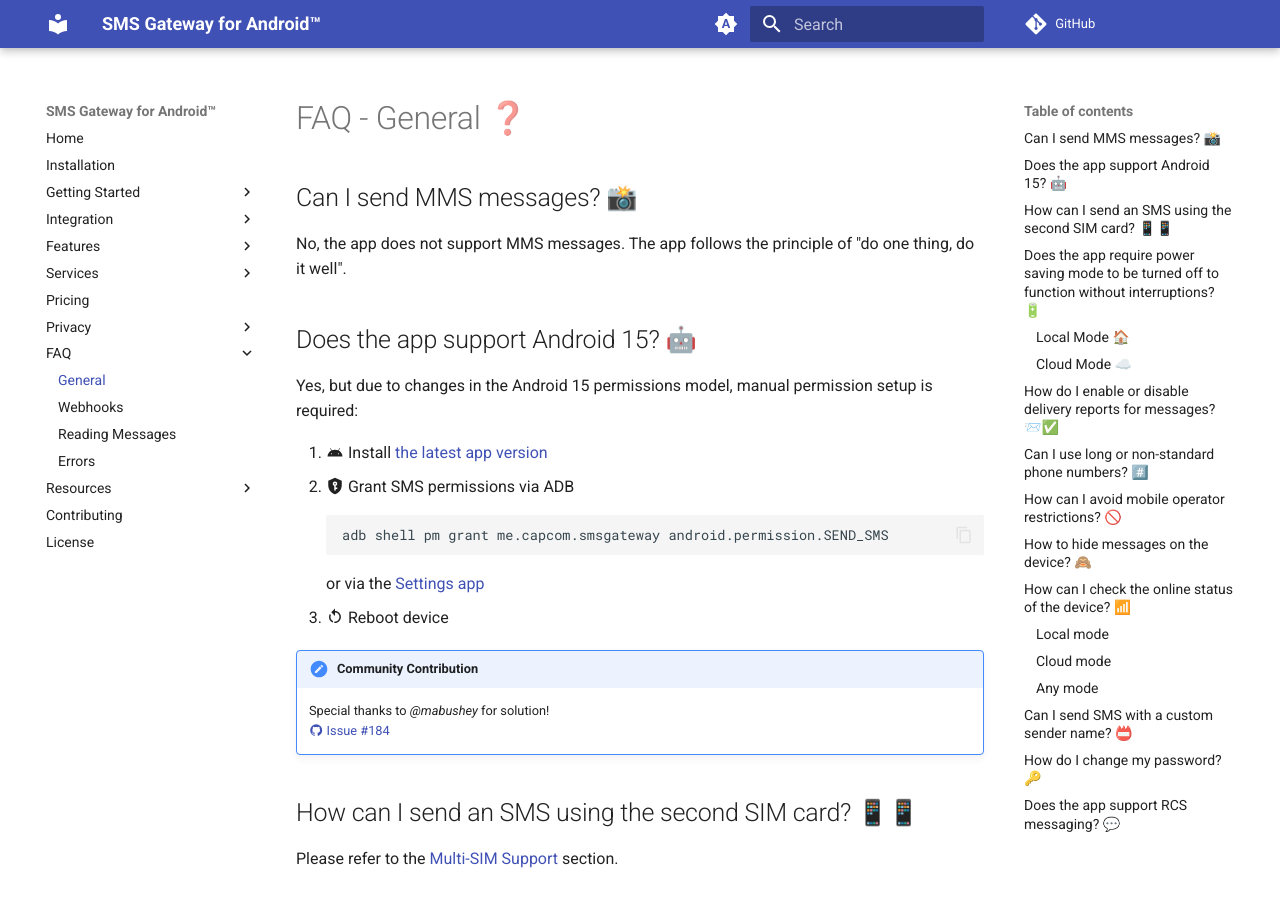
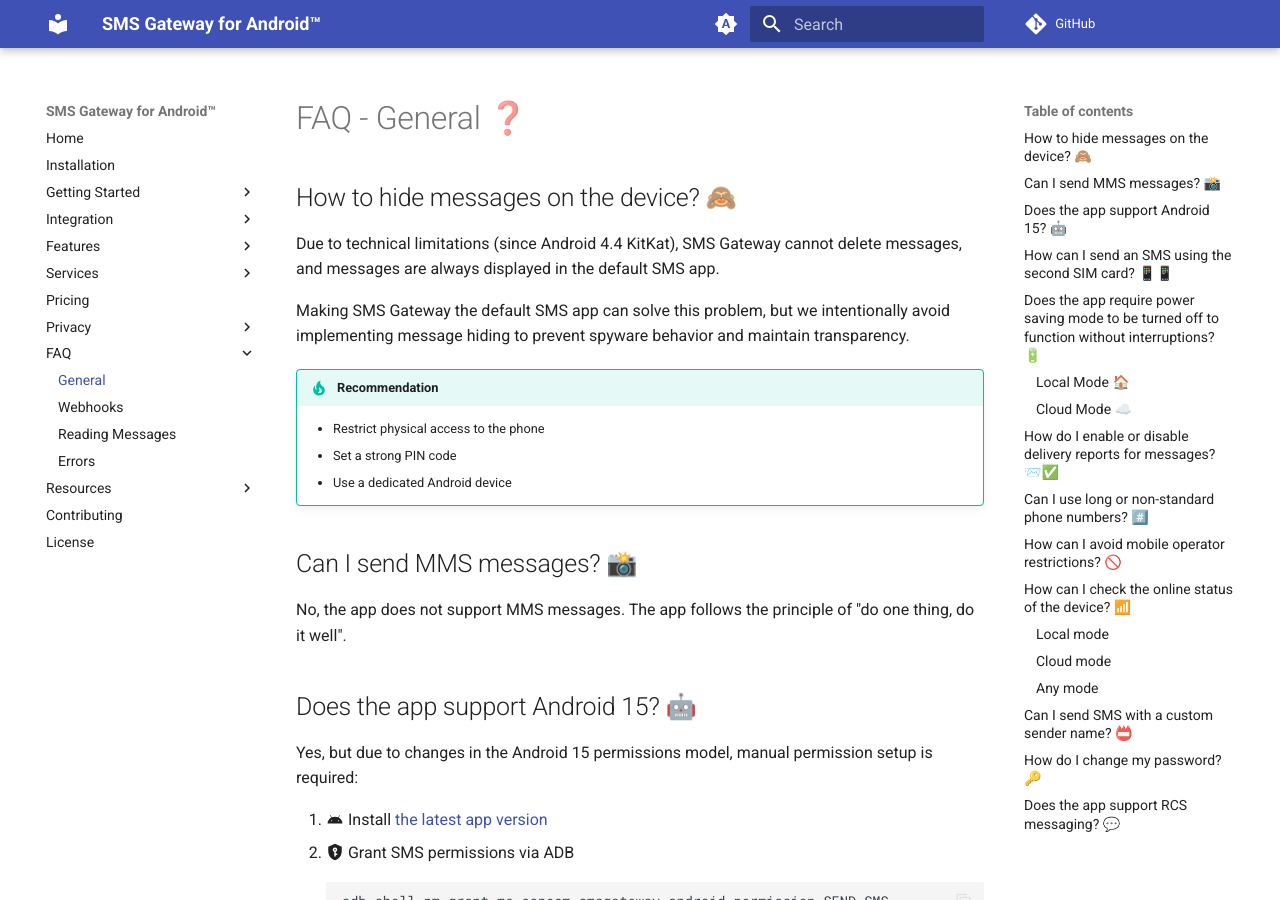
Before and after one commit to android-sms-gateway/docs-web, an MkDocs documentation site: the page built from docs/faq/general.md, in a window 1280 px wide and 900 px high. Built offline with MkDocs 1.6.1 and Material for MkDocs 9.7.7, drawn with Linux system fonts in a browser that asks for light colours; emoji names are drawn with the system emoji font; comment, search, counter and statistics services are not loaded; some of the changed text lies outside the part shown.

Commit message:
[faq] improve messages hiding entry

```diff
--- a/docs/faq/general.md
+++ b/docs/faq/general.md
@@ -1,4 +1,15 @@
 # FAQ - General ❓
+
+## How to hide messages on the device? 🙈
+
+Due to technical limitations (since Android 4.4 KitKat), SMS Gateway cannot delete messages, and messages are always displayed in the default SMS app.
+
+Making SMS Gateway the default SMS app can solve this problem, but we intentionally avoid implementing message hiding to prevent spyware behavior and maintain transparency.
+
+!!! tip "Recommendation"
+    - Restrict physical access to the phone
+    - Set a strong PIN code
+    - Use a dedicated Android device
 
 ## Can I send MMS messages? 📸
 
```
Also changed, not shown: other parts of docs/faq/general.md (+0 -8 lines).
